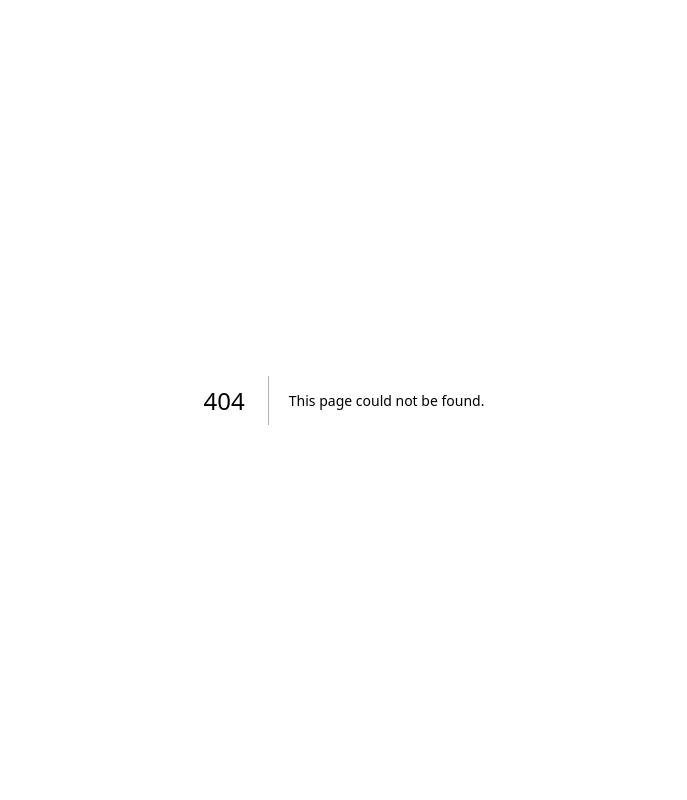
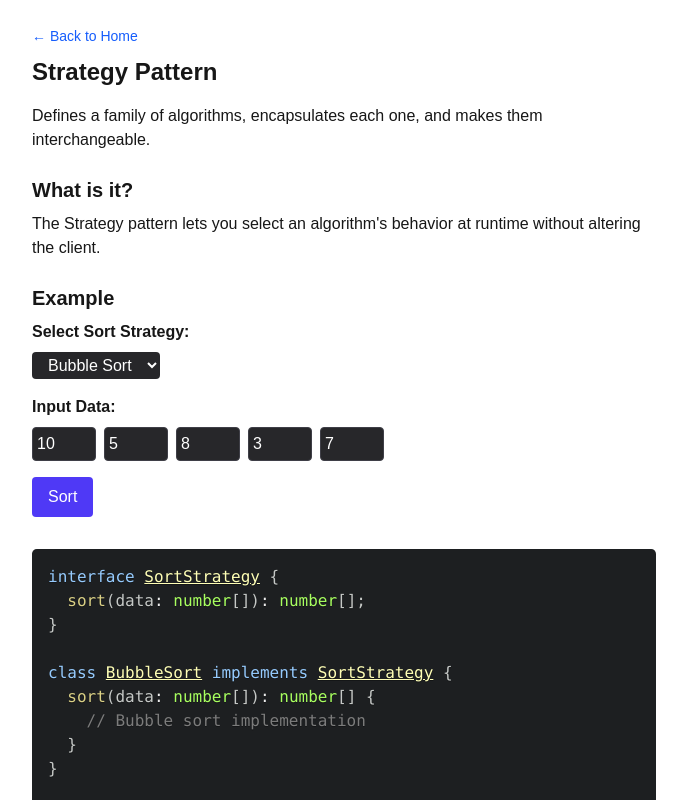
Before and after one commit to Mubtasim/patternalysis, a Next.js app: page /patterns/strategy in a window 1280 px wide. Before the commit this address had no page. Shown: the top 800 px of the page, without its empty margins (296-983 px from the left). Built offline with nearby package versions, Linux system fonts and the light colour scheme.

Commit message:
feat: Add Strategy pattern page and update home page to include it in the list of implemented patterns

```diff
--- a/src/app/page.tsx
+++ b/src/app/page.tsx
@@ -25,6 +25,7 @@ export default function Home() {
     "template-method",
     "visitor",
     "abstract-factory",
+    "strategy",
   ];
 
   const allPatterns = [
--- /dev/null
+++ b/src/app/patterns/strategy/page.tsx
@@ -0,0 +1,204 @@
+"use client";
+
+import PatternLayout from "@/components/PatternLayout";
+import { useState } from "react";
+import { Prism as SyntaxHighlighter } from "react-syntax-highlighter";
+import { atomDark } from "react-syntax-highlighter/dist/cjs/styles/prism";
+
+// Strategy interface
+interface SortStrategy {
+  sort(data: number[]): number[];
+}
+
+// Concrete Strategies
+class BubbleSort implements SortStrategy {
+  sort(data: number[]): number[] {
+    const arr = [...data];
+    for (let i = 0; i < arr.length - 1; i++) {
+      for (let j = 0; j < arr.length - i - 1; j++) {
+        if (arr[j] > arr[j + 1]) {
+          [arr[j], arr[j + 1]] = [arr[j + 1], arr[j]];
+        }
+      }
+    }
+    return arr;
+  }
+}
+
+class QuickSort implements SortStrategy {
+  sort(data: number[]): number[] {
+    if (data.length <= 1) return data;
+    const [pivot, ...rest] = data;
+    const left = rest.filter((x) => x < pivot);
+    const right = rest.filter((x) => x >= pivot);
+    return [...this.sort(left), pivot, ...this.sort(right)];
+  }
+}
+
+// Context
+class Sorter {
+  private strategy: SortStrategy;
+
+  constructor(strategy: SortStrategy) {
+    this.strategy = strategy;
+  }
+
+  setStrategy(strategy: SortStrategy) {
+    this.strategy = strategy;
+  }
+
+  sort(data: number[]): number[] {
+    return this.strategy.sort(data);
+  }
+}
+
+export default function StrategyPatternPage() {
+  const [data, setData] = useState<number[]>([10, 5, 8, 3, 7]);
+  const [result, setResult] = useState<number[]>([]);
+  const [strategyName, setStrategyName] = useState("Bubble Sort");
+
+  const sorter = new Sorter(new BubbleSort());
+
+  const handleSort = () => {
+    let strategy: SortStrategy;
+    if (strategyName === "Bubble Sort") strategy = new BubbleSort();
+    else strategy = new QuickSort();
+
+    sorter.setStrategy(strategy);
+    const sorted = sorter.sort(data);
+    setResult(sorted);
+  };
+
+  const handleInputChange = (
+    e: React.ChangeEvent<HTMLInputElement>,
+    index: number
+  ) => {
+    const val = parseInt(e.target.value);
+    if (isNaN(val)) return;
+    const newData = [...data];
+    newData[index] = val;
+    setData(newData);
+  };
+
+  return (
+    <PatternLayout title="Strategy">
+      <p className="mb-4">
+        Defines a family of algorithms, encapsulates each one, and makes them
+        interchangeable.
+      </p>
+
+      <h2 className="text-xl font-semibold mt-6 mb-2">What is it?</h2>
+      <p className="mb-4">
+        The Strategy pattern lets you select an algorithm&apos;s behavior at
+        runtime without altering the client.
+      </p>
+
+      <h2 className="text-xl font-semibold mt-6 mb-2">Example</h2>
+
+      <div className="mb-4">
+        <label className="block mb-2 font-semibold">
+          Select Sort Strategy:
+        </label>
+        <select
+          value={strategyName}
+          onChange={(e) => setStrategyName(e.target.value)}
+          className="bg-zinc-800 text-white px-3 py-1 rounded"
+        >
+          <option>Bubble Sort</option>
+          <option>Quick Sort</option>
+        </select>
+      </div>
+
+      <div className="mb-4">
+        <label className="block mb-2 font-semibold">Input Data:</label>
+        <div className="flex gap-2">
+          {data.map((num, idx) => (
+            <input
+              key={idx}
+              type="number"
+              value={num}
+              onChange={(e) => handleInputChange(e, idx)}
+              className="w-16 p-1 rounded bg-zinc-800 text-white border border-zinc-700"
+            />
+          ))}
+        </div>
+      </div>
+
+      <button
+        onClick={handleSort}
+        className="bg-indigo-600 hover:bg-indigo-500 text-white px-4 py-2 rounded mb-6"
+      >
+        Sort
+      </button>
+
+      {result.length > 0 && (
+        <>
+          <p className="mb-2 font-medium text-gray-300">
+            Using strategy: {strategyName}
+          </p>
+          <p className="mb-6 font-semibold text-green-400">
+            Sorted Result: {result.join(", ")}
+          </p>
+        </>
+      )}
+
+      <SyntaxHighlighter language="ts" style={atomDark} className="rounded">
+        {`interface SortStrategy {
+  sort(data: number[]): number[];
+}
+
+class BubbleSort implements SortStrategy {
+  sort(data: number[]): number[] {
+    // Bubble sort implementation
+  }
+}
+
+class QuickSort implements SortStrategy {
+  sort(data: number[]): number[] {
+    // Quick sort implementation
+  }
+}
+
+class Sorter {
+  private strategy: SortStrategy;
+
+  constructor(strategy: SortStrategy) {
+    this.strategy = strategy;
+  }
+
+  setStrategy(strategy: SortStrategy) {
+    this.strategy = strategy;
+  }
+
+  sort(data: number[]): number[] {
+    return this.strategy.sort(data);
+  }
+}
+
+// Usage
+const sorter = new Sorter(new BubbleSort());
+const sorted = sorter.sort([10,5,8,3,7]);
+console.log(sorted);`}
+      </SyntaxHighlighter>
+
+      <h2 className="text-xl font-semibold mt-6 mb-2">Common Uses</h2>
+      <ul className="list-disc ml-6 mb-4">
+        <li>Choosing algorithms at runtime</li>
+        <li>Sorting strategies, compression, encryption algorithms</li>
+        <li>Replacing conditionals with polymorphism</li>
+      </ul>
+
+      <h2 className="text-xl font-semibold mt-6 mb-2">When to Use</h2>
+      <ul className="list-disc ml-6 mb-4">
+        <li>When you need to select behavior dynamically</li>
+        <li>When multiple variants of an algorithm are needed</li>
+      </ul>
+
+      <h2 className="text-xl font-semibold mt-6 mb-2">Caution</h2>
+      <ul className="list-disc ml-6">
+        <li>Can increase number of classes</li>
+        <li>Clients must be aware of different strategies</li>
+      </ul>
+    </PatternLayout>
+  );
+}
```
